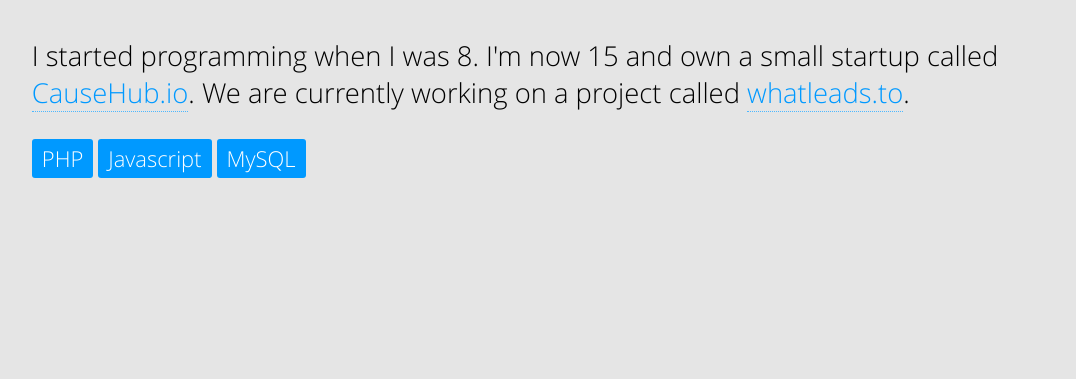
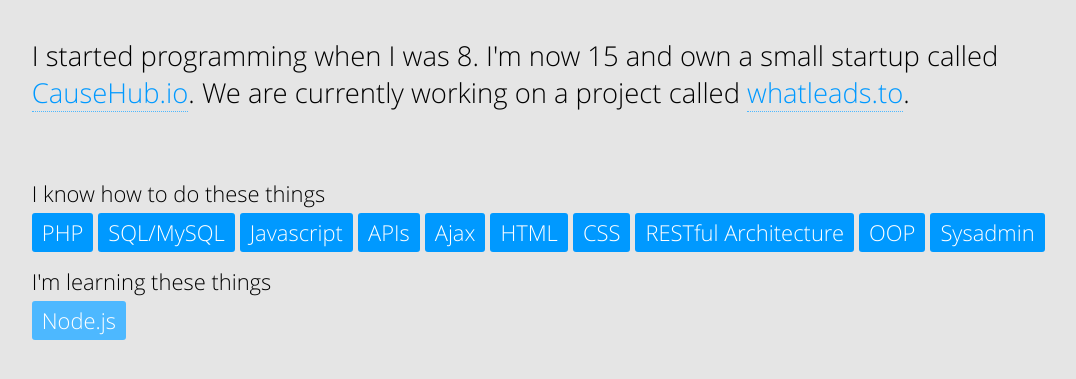
Before and after one commit to viralpickaxe/portfolio, a PHP site: page / in a window 1280 px wide. Shown: the part 184-563 px from the top of the page, without its empty margins (45-1121 px from the left). Run offline with PHP 8.4, Linux system fonts and the light colour scheme.

Commit message:
Added skills

```diff
--- a/assets/css/elements/_base.scss
+++ b/assets/css/elements/_base.scss
@@ -43,52 +43,47 @@ main {
   padding: 0;
   padding-top: 10px;
   font-size: 0.5em;
-}
-
-.card {
-  background-color: $white;
-  -webkit-box-shadow: 0px 2px 10px 3px rgba(0,0,0,0.15);
-  box-shadow: 0px 2px 10px 3px rgba(0,0,0,0.15);
-  border-radius: 2px;
+  > section {
+    float: left;
+    //margin-bottom: 10px;
+  }
 }
 
 .quickabout {
+  margin-bottom: 30px;
   p {
     font-size: 1.5em;
   }
 }
 
 .skills {
+  p {
+    font-size: 1.2em;
+    margin-bottom: 5px;
+    margin-top: 10px;
+  }
   ul {
     list-style-type: none;
     padding: 0;
     margin: 0;
+    &.current {
+      li {
+        background-color: $blue;
+      }
+    }
+    &.learning {
+      li {
+        background-color: $blue_active;
+      }
+    }
     li {
       float: left;
       font-size: 1.2em;
       padding: 5px 10px;
-      background-color: $blue;
       color: $white;
       margin-right: 5px;
+      margin-bottom: 5px;
       border-radius: 3px;
     }
   }
 }
-
-.portfolio {
-  .project {
-    @extend .grid;
-    @extend .card;
-    .content {
-      @extend .col-3-5;
-    }
-    .screenshot {
-      @extend .col-2-5;
-      img {
-        background-color: black;
-        width: 100%;
-        height: 100px;
-      }
-    }
-  }
-}
--- a/index.html
+++ b/index.html
@@ -37,24 +37,27 @@
       </section>
 
       <section class="skills">
-        <ul>
+        <p>I know how to do these things</p>
+        <ul class="current">
           <li>PHP</li>
+          <li>SQL/MySQL</li>
           <li>Javascript</li>
-          <li>MySQL</li>
+          <li>APIs</li>
+          <li>Ajax</li>
+          <li>HTML</li>
+          <li>CSS</li>
+          <li>RESTful Architecture</li>
+          <li>OOP</li>
+          <li>Sysadmin</li>
         </ul>
       </section>
 
-      <!-- <section class="portfolio">
-        <div class="project">
-          <div class="content">
-            This is a test <a>link</a>
-          </div>
-          <div class="screenshot">
-            <img src="" />
-          </div>
-          <img />
-        </div>
-      </section> -->
+      <section class="skills">
+        <p>I'm learning these things</p>
+        <ul class="learning">
+          <li>Node.js</li>
+        </ul>
+      </section>
     </main>
 
   </body>
```
Also changed, not shown: assets/css/style.css.
